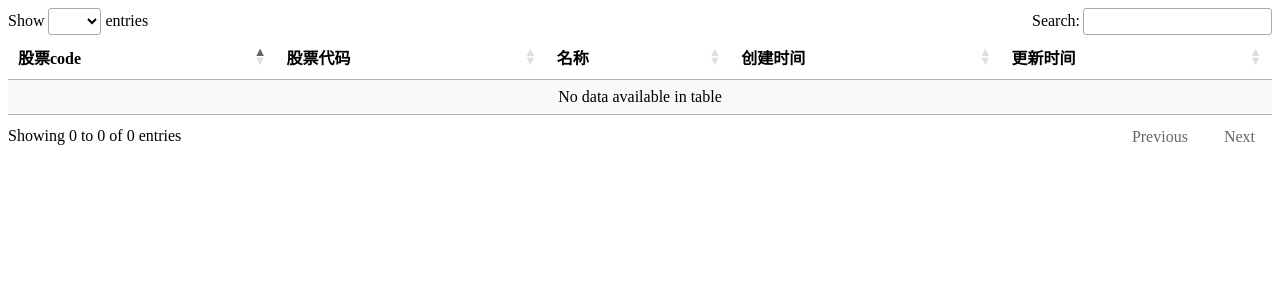
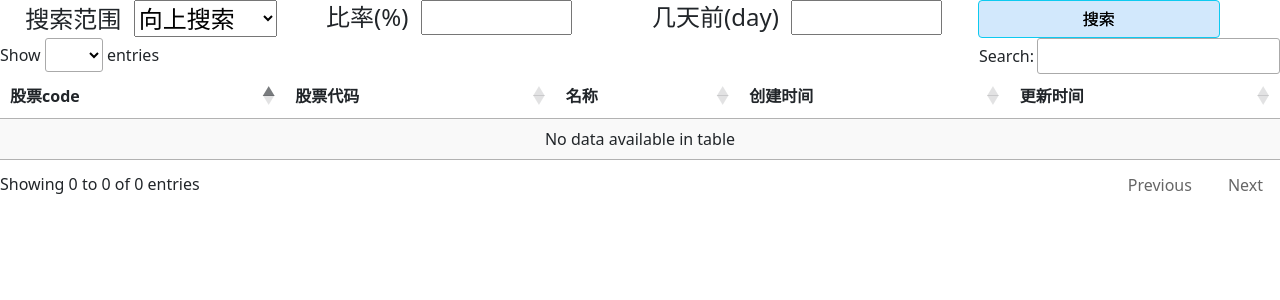
Before and after one commit to Zranshi/rs-stock, a FastAPI app: page /apis/stock/all in a window 1280 px wide. Shown: the top 300 px of that part. Run offline with FastAPI, Linux system fonts and the light colour scheme; data that the repository does not hold is empty; the page is wider than the window, and the part outside it is not shown; some libraries are stand-ins or nearby versions.

Commit message:
2021.06.16

```diff
--- a/app/config/__init__.py
+++ b/app/config/__init__.py
@@ -2,6 +2,7 @@
 # @Time     : 2021/6/9 21:50
 # @Author   : Ranshi
 # @File     : __init__.py
+
 # class Db:
 #     host = 'xxx'
 #     username = 'xxx'
--- a/templates/stock/all_stock.html
+++ b/templates/stock/all_stock.html
@@ -6,8 +6,46 @@
     <link rel="stylesheet" type="text/css" href="https://cdn.datatables.net/1.10.15/css/jquery.dataTables.min.css">
     <script src="https://code.jquery.com/jquery-1.12.4.js" type="text/javascript"></script>
     <script type="text/javascript" src="https://cdn.datatables.net/1.10.15/js/jquery.dataTables.min.js"></script>
+    <link href="https://cdn.jsdelivr.net/npm/bootstrap@5.0.1/dist/css/bootstrap.min.css" rel="stylesheet">
+    <link href="https://cdnjs.cloudflare.com/ajax/libs/font-awesome/4.7.0/css/font-awesome.min.css" rel="stylesheet">
+    <script src="https://cdn.bootcss.com/echarts/4.2.1-rc1/echarts.min.js"></script>
 </head>
 <body>
+<div class="row">
+    <div class="col-3">
+        <h4 class="d-flex justify-content-center align-items-center align-content-center m-auto"
+            style="width: 100%;"><label>
+            搜索范围&nbsp;
+            <select id="up">
+                <optgroup label="">
+                    <option value="true">向上搜索</option>
+                    <option value="false">向下搜索</option>
+                </optgroup>
+            </select>
+        </label></h4>
+    </div>
+    <div class="col-3">
+        <h4 class="d-flex justify-content-center align-items-center align-content-center m-auto"
+            style="width: 100%;"><label>
+            比率(%)&nbsp;
+            <input id="per" style="width: 50%;" type="number">
+        </label></h4>
+    </div>
+    <div class="col-3">
+        <h4 class="d-flex justify-content-center align-items-center align-content-center m-auto"
+            style="width: 100%;"><label>
+            几天前(day)&nbsp;
+            <input id="day" style="width: 50%;" type="number">
+        </label></h4>
+    </div>
+    <div class="col">
+        <button class="btn btn-info" onclick="search()"
+                style="text-shadow: 0 0;background: rgba(100,177,244,0.29);color: rgb(0,0,0);width: 80%;"
+                type="button">
+            搜索
+        </button>
+    </div>
+</div>
 <table id="table" class="display" style="mso-cellspacing: 0; width: 100%">
     <thead>
     <tr>
@@ -37,6 +75,14 @@
         pageLength: 20,
         autoWidth: true,
     });
+
+    search = function () {
+        const up = $('#up').val()
+        const per = $('#per').val()
+        const day = $('#day').val()
+        window.location.href = "http://localhost:8000/apis/stock/search?up=" + up + "&per=" + per + "&day=" + day;
+    }
 </script>
+<script src="https://cdn.jsdelivr.net/npm/bootstrap@5.0.1/dist/js/bootstrap.bundle.min.js"></script>
 </body>
 </html>
```
Also changed, not shown: templates/stock/stock_info.html (+7 -9 lines).
